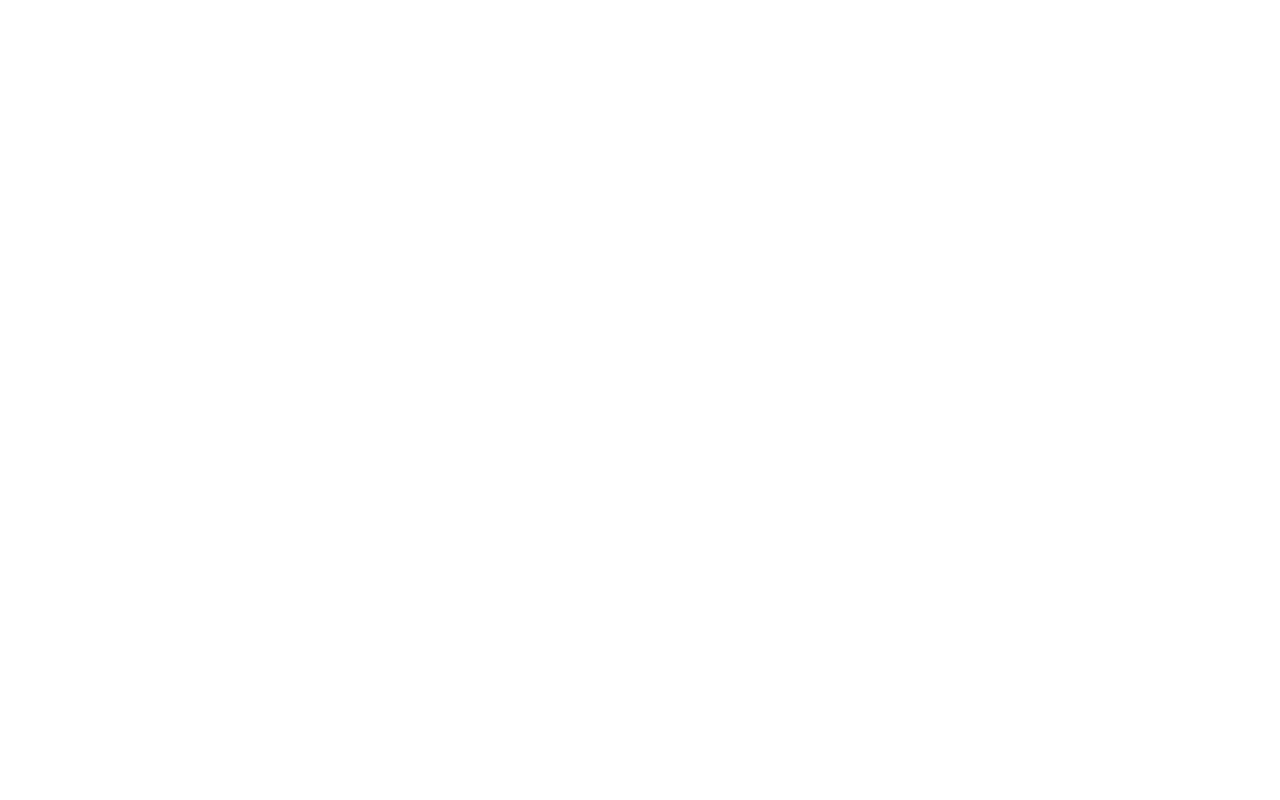
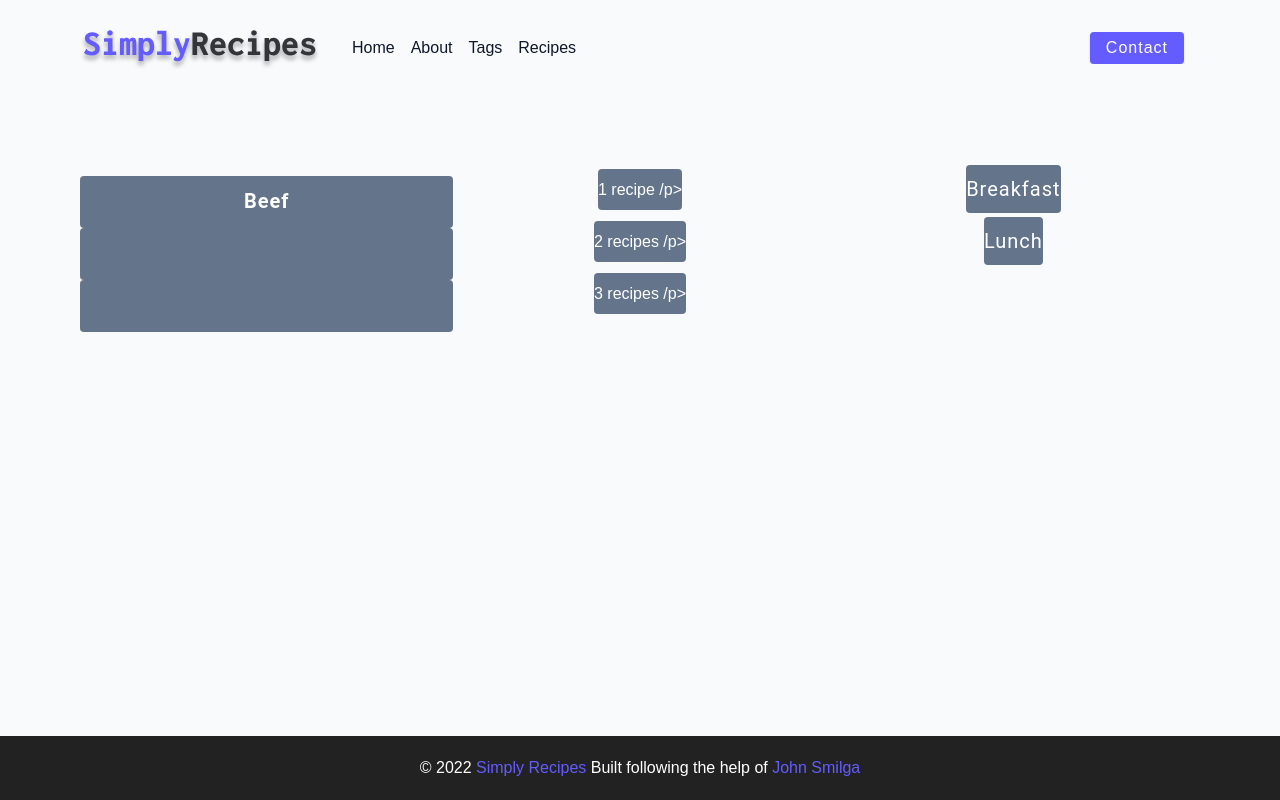
Before and after one commit to GonzaloCalleriza/Project-Recipes-Website, a plain HTML site: page tags.html in a window 1280 px wide. Drawn offline with Linux system fonts and the light colour scheme.

Commit message:
Finished Tags page, missing single recipe page

```diff
--- a/css/main.css
+++ b/css/main.css
@@ -622,7 +622,51 @@ Contact Page
   }
 
 }
+/*
+-------------------------------------------
+-------------------------------------------
+Tags page
+-------------------------------------------
+-------------------------------------------
+*/
+.tags-wrapper{
+  display: grid;
+  gap: 2ren;
+  padding-bottom: 3rem;
+}
 
+.tag{
+  background: var(--grey-500);
+  border-radius: var(--borderRadius);
+  text-align: center;
+  color: var(--white);
+  transition: var(--transition);
+  padding: 0.75rem 0;
+}
+
+.tag:hover{
+  background: var(--primary-500);
+}
+
+.tag h5, .tag p{
+  margin-bottom: 0;
+}
+
+.tag h5 {
+  font-weight: 600;
+}
+
+@media screen and (min-width: 576px) {
+  .tags-wrapper{
+    grid-template-columns: 1fr 1fr;
+  }
+}
+
+@media screen and (min-width: 992px) {
+  .tags-wrapper{
+    grid-template-columns: 1fr 1fr 1fr;
+  }
+}
 
 /*
 -------------------------------------------
--- a/tags.html
+++ b/tags.html
@@ -0,0 +1,73 @@
+<!DOCTYPE html>
+<html lang="en">
+<head>
+    <meta charset="UTF-8">
+    <meta http-equiv="X-UA-Compatible" content="IE=edge">
+    <meta name="viewport" content="width=device-width, initial-scale=1.0">
+    <title> Error - 404 </title>
+    <!-- Favicon -->
+    <link rel="shortcut icon" href="./assets/favicon.ico" type="image/x-icon" />
+    <!-- Normalize -->
+    <link rel="stylesheet" href="./css/normalize.css" />
+    <!-- Font-awesome -->
+    <link
+      rel="stylesheet"
+      href="https://cdnjs.cloudflare.com/ajax/libs/font-awesome/5.14.0/css/all.min.css"
+    />
+    <!-- Main css -->
+    <link rel="stylesheet" href="./css/main.css" />
+</head>
+<body>
+    <!-- NAv BAR -->
+    <nav class="navbar">
+        <div class="nav-center">
+            <!-- Header -->
+            <div class="nav-header">
+                <a href="index.html" class="nav-logo">
+                    <img src="./assets/logo.svg" alt="Simply Recipes">
+                </a>
+                <button class="btn nav-btn" type="button">
+                    <i class="fas fa-align-justify"></i>
+                </button>
+            </div>
+            <!-- Links -->
+            <div class="nav-links">
+                <a href="index.html" class="nav-link"> Home </a>
+                <a href="about.html" class="nav-link"> About </a>
+                <a href="tags.html" class="nav-link"> Tags </a>
+                <a href="recipes.html" class="nav-link"> Recipes </a>
+                <div class="nav-link contact-link">
+                    <a href="contact.html" class="btn"> Contact </a>
+                </div>
+            </div>
+        </div>
+    </nav>
+    <!-- Main -->
+    <main class="page error-page">
+        <section class="tags-wrapper">
+            <!-- Somgñe tag -->
+            <a href="tag-template.html" class="tag">
+                <h5> Beef</h5>
+                <p> 1 recipe /p>
+            </a>
+            <a href="tag-template.html" class="tag">
+                <h5> Breakfast</h5>
+                <p> 2 recipes /p>
+            </a>
+            <a href="tag-template.html" class="tag">
+                <h5> Lunch</h5>
+                <p> 3 recipes /p>
+            </a>
+        </section>
+    </main>
+    <!-- Footer-->
+    <footer class="page-footer">
+        <p>&copy; <span id="date"></span>
+            <span class="footer-logo"> Simply Recipes</span>
+            Built following the help of <a href="www./johnsmilga.com"> John Smilga</a>
+        </p>
+    </footer>
+    <!-- JavaScript -->
+    <script src="./js/app.js"></script>
+</body>
+</html>
```
